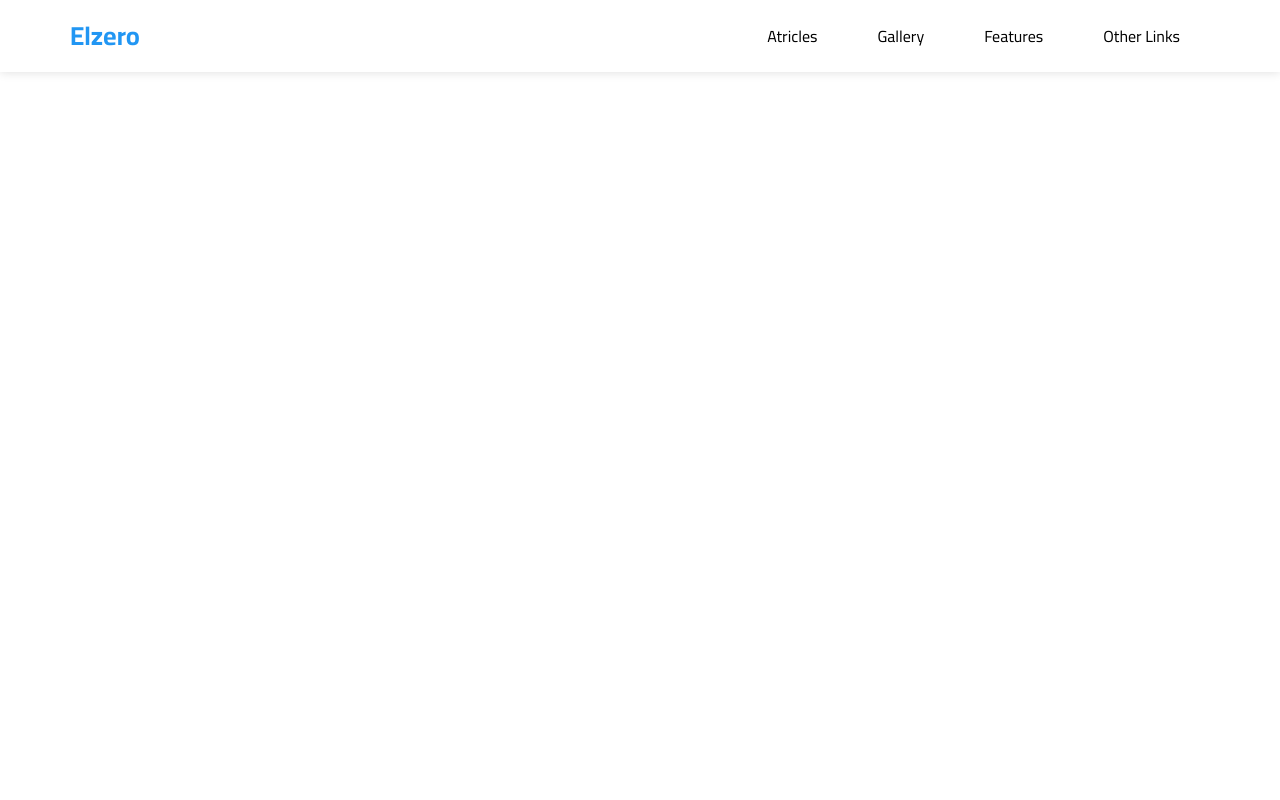
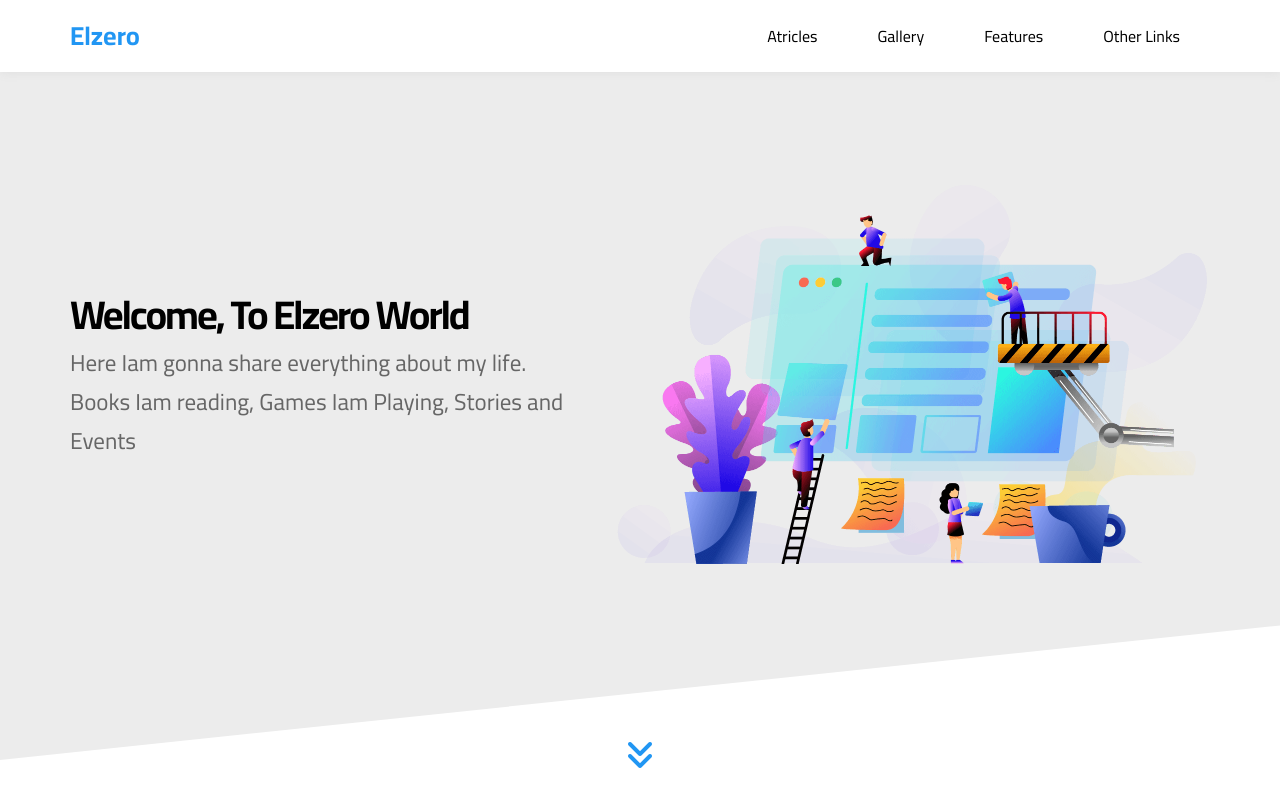
Before and after one commit to aGiBam/ElZero, a plain HTML site: page index.html in a window 1280 px wide. Drawn offline with Linux system fonts and the light colour scheme.

Commit message:
#05 - Landing Section Part 1

```diff
--- a/CSS/elzero.css
+++ b/CSS/elzero.css
@@ -109,7 +109,7 @@ a {
 }
 
 @media (max-width: 767px) {
-.header .main-nav > li > a {
+  .header .main-nav > li > a {
     padding: 10px;
     font-size: 14px;
     height: 40px;
@@ -135,5 +135,59 @@ a {
 .header .main-nav > li > a:hover::before {
   left: 0;
 }
-
 /* End Header */
+/* Start Landing */
+.landing {
+  position: relative;
+}
+.landing::before {
+  content: "";
+  position: absolute;
+  left: 0;
+  top: -40px;
+  width: 100%;
+  height: 100%;
+  background-color: #ececec;
+  z-index: -1;
+  transform: skewY(-6deg);
+  transform-origin: top left;
+}
+.landing .container {
+  min-height: calc(100vh - var(--main-h));
+  display: flex;
+  align-items: center;
+  padding-bottom: 120px;
+}
+.landing .text {
+  flex: 1;
+}
+.landing .text h1 {
+  font-size: 40px;
+  margin: 0;
+  letter-spacing: -2px;
+}
+.landing .text p {
+  font-size: 23px;
+  margin: 5px 0 0;
+  line-height: 1.7;
+  color: #666;
+  max-width: 500px;
+}
+.landing .image img {
+  width: 600px;
+  max-width: 100%;
+}
+.landing .go-down {
+  color: var(--main-color);
+  position: absolute;
+  bottom: 30px;
+  left: 50%;
+  transform: translateX(-50%);
+  transition: var(--main-transition-duration);
+}
+.landing .go-down:hover {
+  color: var(--main-color-alt);
+}
+.landing .go-down i {
+}
+/* End Landing */
--- a/index.html
+++ b/index.html
@@ -7,7 +7,7 @@
     <title>Elzero</title>
     <link rel="stylesheet" href="./CSS/normalize.css">
     <link rel="stylesheet" href="./CSS/elzero.css">
-    <!-- <link rel="stylesheet" href="./CSS/all.min.css"> -->
+    <link rel="stylesheet" href="https://cdnjs.cloudflare.com/ajax/libs/font-awesome/6.7.2/css/all.min.css" />
     <link rel="preconnect" href="https://fonts.googleapis.com">
     <link rel="preconnect" href="https://fonts.gstatic.com" crossorigin>
     <link href="https://fonts.googleapis.com/css2?family=Cairo:wght@200..1000&display=swap" rel="stylesheet">
@@ -28,6 +28,23 @@
         </div>
     </div>
     <!-- End Header -->
+    <!-- Start Landing -->
+    <div class="landing">
+        <div class="container">
+            <div class="text">
+                <h1>Welcome, To Elzero World</h1>
+                <p>Here Iam gonna share everything about my life.
+                Books Iam reading, Games Iam Playing, Stories and Events</p>
+            </div>
+            <div class="image">
+                <img src="/imgs/landing-image.png" alt="">
+            </div>
+        </div>
+        <a href="#articles" class="go-down">
+            <i class="fas fa-angle-double-down fa-2x"></i>
+        </a>
+    </div>
+    <!-- End Landing -->
 </body>
 
 </html>
```
